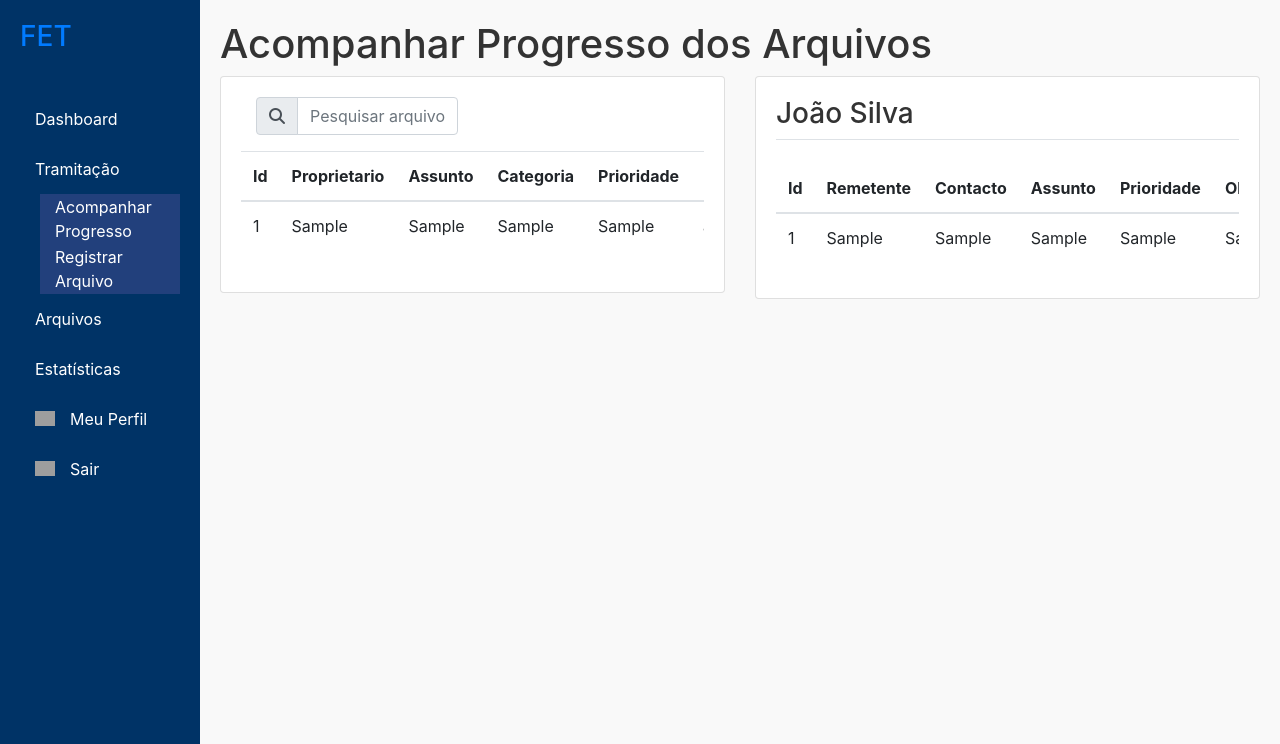
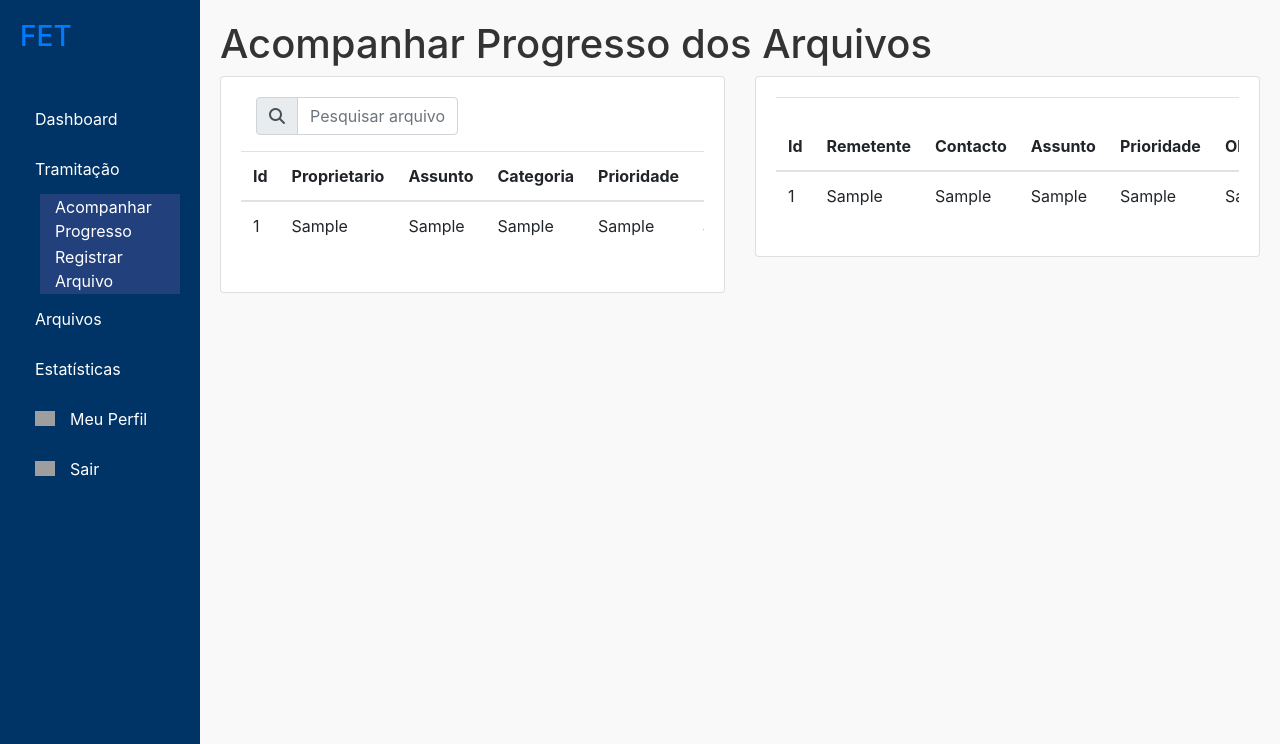
Before and after one commit to Will-Tiller/FETDOC, a PHP site: page /acompanharid.php?id=1 in a window 1280 px wide. Shown: the part 56-800 px from the top of the page. Run offline with PHP 8.4, Linux system fonts and the light colour scheme; tables that the repository leaves empty or names only in its code hold one stand-in row (values such as "Sample post"); grey boxes are pictures that could not be loaded.

Commit message:
Agora 13:54

```diff
--- a/Will/Backend/Filemanager.php
+++ b/Will/Backend/Filemanager.php
@@ -72,7 +72,6 @@ class Filemanager
                         <th scope="col">Data de Submissão</th>
                         <th scope="col">Estado</th>
                         <th scope="col">Destinatario</th>
-                        <th scope="col">Ações</th>
                     </tr>
                 </thead>';
 
@@ -90,7 +89,6 @@ class Filemanager
                 echo "<td>{$file['data_submissao']}</td>";
                 echo "<td>{$file['estado']}</td>";
                 echo "<td>{$file['destinatario']}</td>";
-                echo "<td>{$file['categoria']}</td>";
                 echo "</tr>";
             }
 
--- a/Will/acompanharid.php
+++ b/Will/acompanharid.php
@@ -92,7 +92,7 @@ include_once('Backend/Filemanager.php');
                             <?php
 
 
-                            $file = new Filemanager($conexao); // Passar a conexão do banco de dados
+                            $file = new Filemanager($conexao);
                             $file->getArquivos();
 
                             ?>
@@ -107,12 +107,11 @@ include_once('Backend/Filemanager.php');
             <div class="col-6">
                 <div class="card">
                     <div class="card-body">
-            <h3>João Silva</h3>
 
                         <div class="file table-responsive">
                             <?php
 
-                $id=$_GET['id'];
+                            $id = $_GET['id'];
 
                             $file = new Filemanager($conexao);
                             $file->getallArquivos($id);
```
Lines whose indentation alone changed are shown as unchanged.
